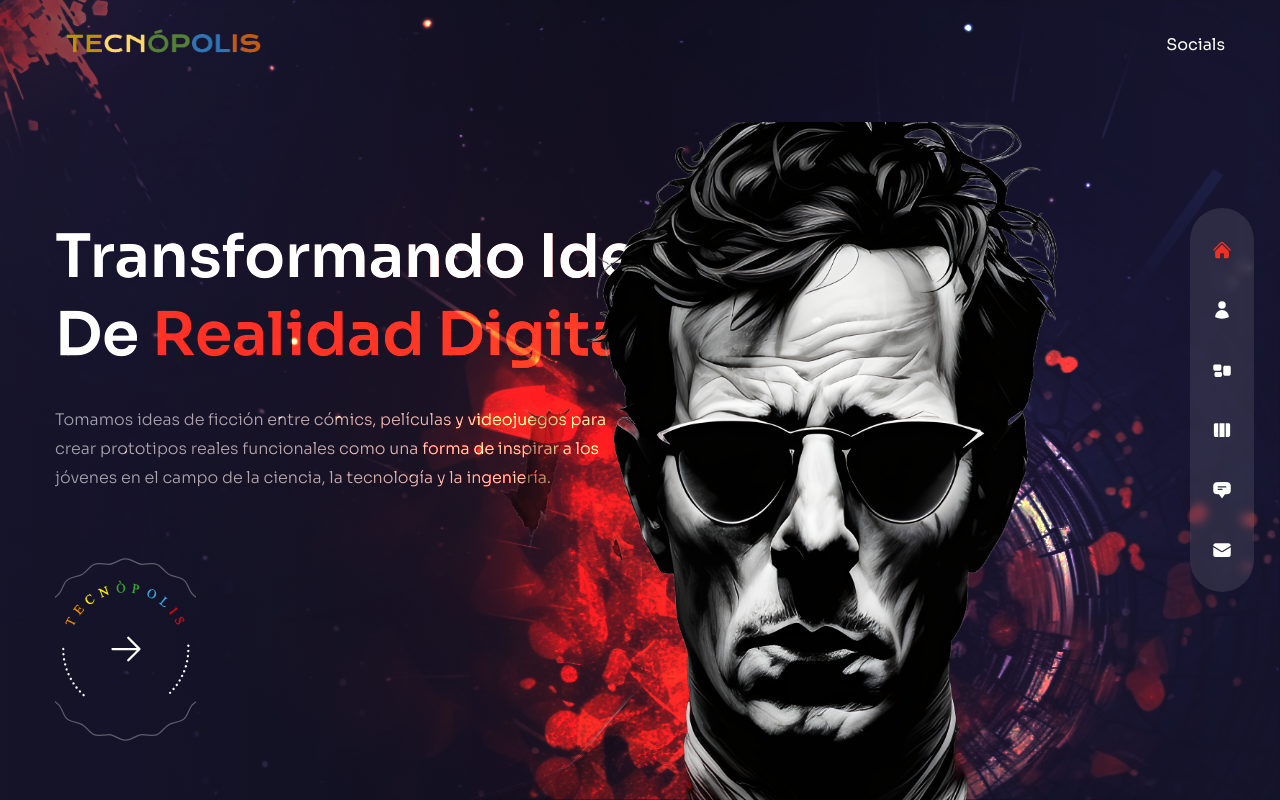
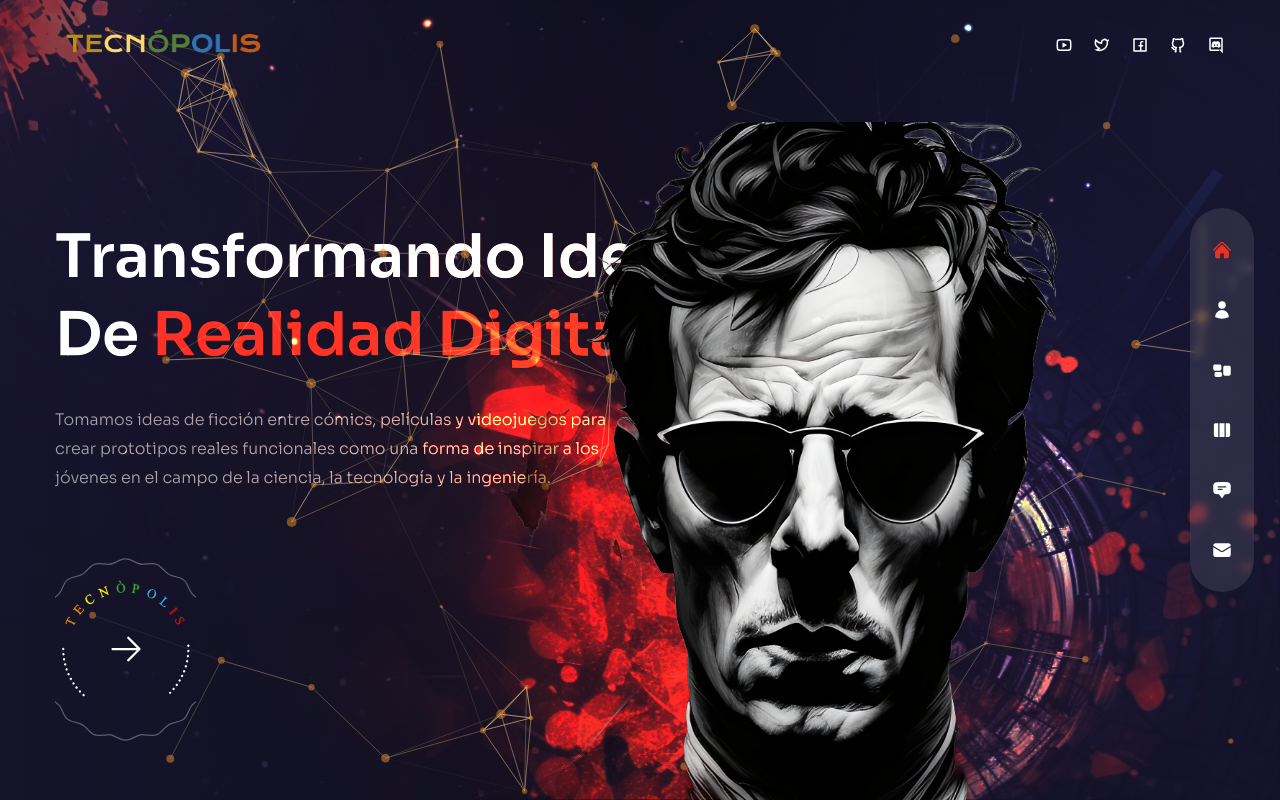
Before and after one commit to satara2358/portfolio, a Next.js app: page / in a window 1280 px wide. Built offline with nearby package versions, Linux system fonts and the light colour scheme.

Commit message:
IndexAbout

```diff
--- a/components/Circles.js
+++ b/components/Circles.js
@@ -1,5 +1,18 @@
+import Image from "next/image";
+
+
 const Circles = () => {
-  return <div>Circles</div>;
+  return (
+    <div className="w-[200px] xl:w-[300px] absolute -right-16 -bottom-2 mix-blend-color-dodge animate-pulse duration-75 z-10">
+      <Image
+        src={'/circles.png'}
+        width={260}
+        height={200}
+        className="w-full h-full"
+        alt=""
+        />
+    </div>
+  )
 };
 
 export default Circles;
--- a/components/Socials.js
+++ b/components/Socials.js
@@ -1,5 +1,36 @@
+import Link from 'next/link';
+import { RiDiscordLine, RiFacebookBoxLine, RiGithubLine, RiInstagramLine, RiPinterestLine, RiTwitterLine, RiYoutubeLine } from 'react-icons/ri';
+
 const Socials = () => {
-  return <div>Socials</div>;
+  return (
+    <div className='flex items-center gap-x-5 text-lg'>
+      <Link
+        href={''}
+        className='hover:text-accent transition-all duration-300'>
+        <RiYoutubeLine />
+      </Link>
+      <Link
+        href={''}
+        className='hover:text-accent transition-all duration-300'>
+        <RiTwitterLine />
+      </Link>
+      <Link
+        href={''}
+        className='hover:text-accent transition-all duration-300'>
+        <RiFacebookBoxLine />
+      </Link>
+      <Link
+        href={''}
+        className='hover:text-accent transition-all duration-300'>
+        <RiGithubLine />
+      </Link>
+      <Link
+        href={''}
+        className='hover:text-accent transition-all duration-300'>
+        <RiDiscordLine />
+      </Link>
+    </div>
+  )
 };
 
 export default Socials;
--- a/pages/about/index.js
+++ b/pages/about/index.js
@@ -1,24 +1,32 @@
 //  data
+import React, { useState } from "react";
+import Avatar from "../../components/Avatar";
+import Circles from '../../components/Circles';
+import { motion } from "framer-motion";
+import { FaCss3, FaFigma, FaHtml5, FaJs, FaReact, FaWordpress } from 'react-icons/fa';
+import { SiAdobephotoshop, SiAdobexd, SiFramer, SiNextdotjs } from 'react-icons/si';
+import { fadeIn } from "../../variants";
+
 const aboutData = [
   {
     title: 'skills',
     info: [
-      // {
-      //   title: 'Web Development',
-      //   icons: [
-      //     <FaHtml5 />,
-      //     <FaCss3 />,
-      //     <FaJs />,
-      //     <FaReact />,
-      //     <SiNextdotjs />,
-      //     <SiFramer />,
-      //     <FaWordpress />,
-      //   ],
-      // },
-      // {
-      //   title: 'UI/UX Design',
-      //   icons: [<FaFigma />, <SiAdobexd />, <SiAdobephotoshop />],
-      // },
+      {
+        title: 'Web Development',
+        icons: [
+          <FaHtml5 />,
+          <FaCss3 />,
+          <FaJs />,
+          <FaReact />,
+          <SiNextdotjs />,
+          <SiFramer />,
+          <FaWordpress />,
+        ],
+      },
+      {
+        title: 'UI/UX Design',
+        icons: [<FaFigma />, <SiAdobexd />, <SiAdobephotoshop />],
+      },
     ],
   },
   {
@@ -71,7 +79,41 @@
 ];
 
 const About = () => {
-  return <div>About</div>;
+  const [index, setIndex] = useState(0);
+
+  return (
+    <div className="h-full bg-primary/30 py-32 text-center xl:text-left">
+      <Circles />
+      <motion.div
+        variants={fadeIn('right', 0.2 )}
+        initial='hidden'
+        animate='show'
+        exit='hidden'
+        className="hidden xl:flex absolute bottom-0 -left-[370px]">
+        <Avatar/>
+      </motion.div>
+      <div className="container mx-auto h-full flex flex-col items-center xl:flex-row gap-x-6">
+        <div>text</div>
+        <div>
+          <div className="flex gap-x-4 xl:gap-x-8 mx-auto xl:mx-0 mb-4">
+            {aboutData.map((item, itemIndex) => {
+              return (
+                <div
+                  key={itemIndex}
+                  className={`${
+                    index === itemIndex && 'text-accent after:w-[100%] after:bg-accent after:transition-all after:duration-300'
+                  } cursor-pointer capitalize xl:text-lg relative after:w-8 after:h-[2px] after:bg-white after:absolute after:bottom-1 after:left-0`}
+                  onClick={() => setIndex(itemIndex)}
+                >
+                  {item.title}
+                </div>
+              )
+            })}
+          </div>
+        </div>
+      </div>
+    </div>
+  )
 };
 
 export default About;
--- a/pages/index.js
+++ b/pages/index.js
@@ -44,7 +44,7 @@
       <div className='w-[1200px] h-full absolute right-0 bottom-0'>
         <div className='bg-none xl:bg-explosion xl:bg-cover xl:bg-right xl:bg-no-repeat w-full h-full absolute mix-blend-color-dodge translate-z-0'>
         </div>
-        {/* <ParticlesContainer /> */}
+        <ParticlesContainer />
         <motion.div
           variants={fadeIn('up', 0.5)}
           initial="hidden"
```
